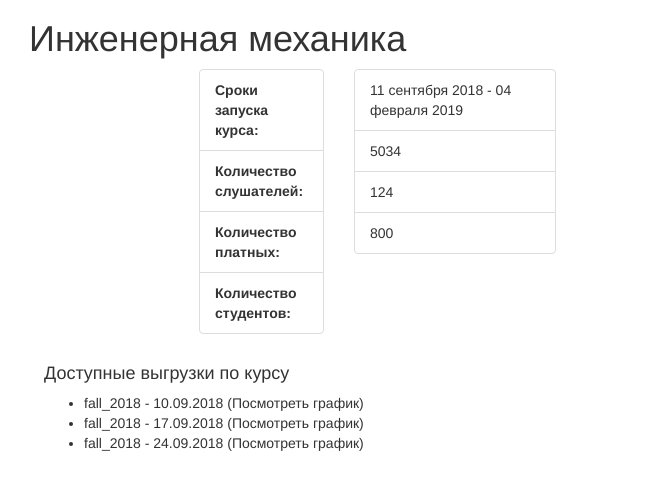
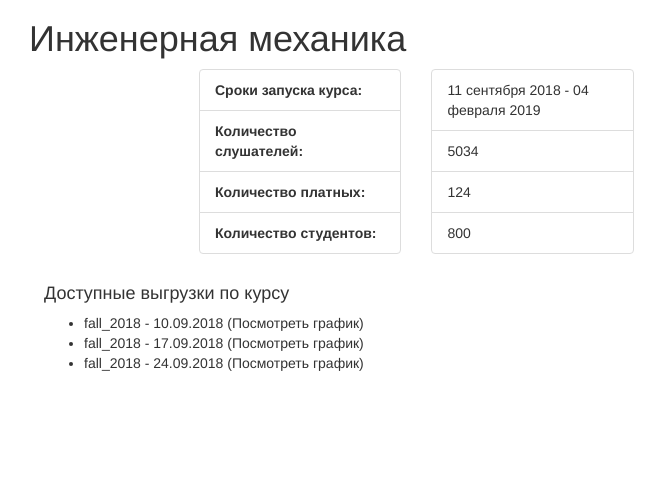
Before and after one commit to Hinahin/FlaskTutorial, a Flask app: page /course_info/ in a window 1280 px wide. Shown: the part 51-541 px from the top of the page, without its empty margins (306-971 px from the left). Run offline with Flask 2, Linux system fonts and the light colour scheme; the visitor is signed in with stand-in values (Sample User, id 1); data comes from the database, SQL or seed files in the repository; data that the repository does not hold is empty; some libraries are stand-ins or nearby versions.

Commit message:
Изменил вьюху списка курсов

```diff
--- a/app/templates/course_info.html
+++ b/app/templates/course_info.html
@@ -21,7 +21,7 @@
 
 <div class="col-md-9">
     <h1>Инженерная механика</h1>
-    <div class="col-md-offset-2 col-md-2">
+    <div class="col-md-offset-2 col-md-3">
         <ul class="list-group">
             <li class="list-group-item"><strong>Сроки запуска курса:</strong></li>
             <li class="list-group-item"><strong>Количество слушателей:</strong></li>
```
